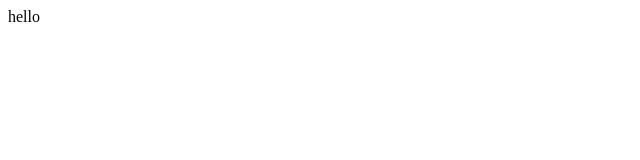
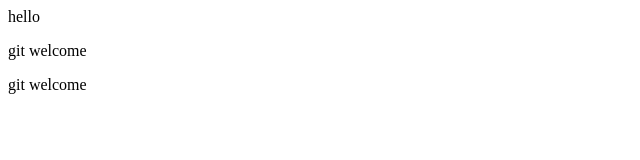
Before and after one commit to GereltuyaMz/repo-test, a plain HTML site: page index.html in a window 1280 px wide. Shown: the whole page, without its empty margins (0-640 px from the left). Drawn offline with Linux system fonts and the light colour scheme.

Commit message:
made changes

```diff
--- a/index.html
+++ b/index.html
@@ -7,5 +7,7 @@
   </head>
   <body>
     <div>hello</div>
+    <p>git welcome</p>
+    <p>git welcome</p>
   </body>
 </html>
--- a/script.js
+++ b/script.js
@@ -1 +1,2 @@
 console.log("hi");
+console.log("git");
```
